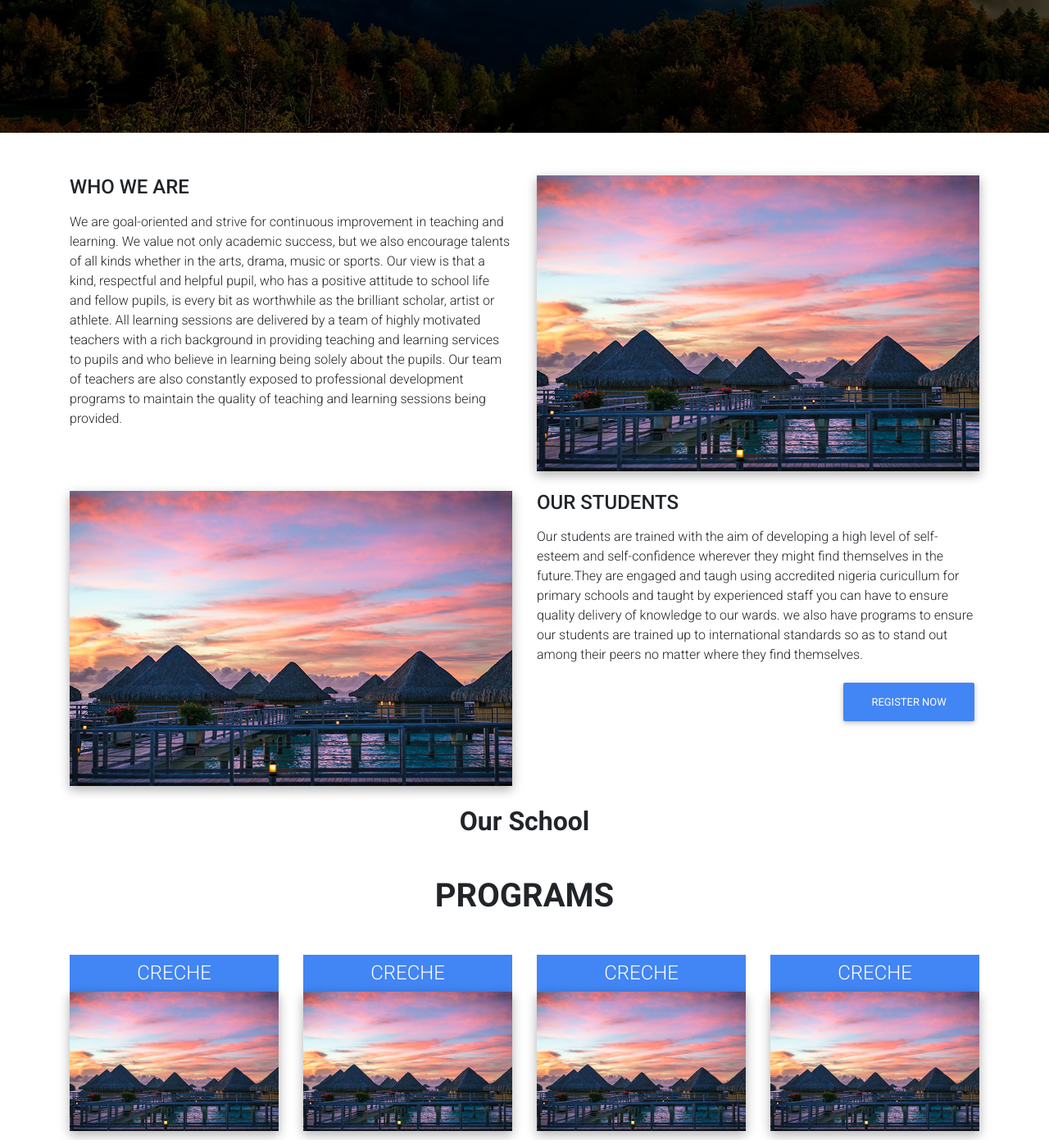
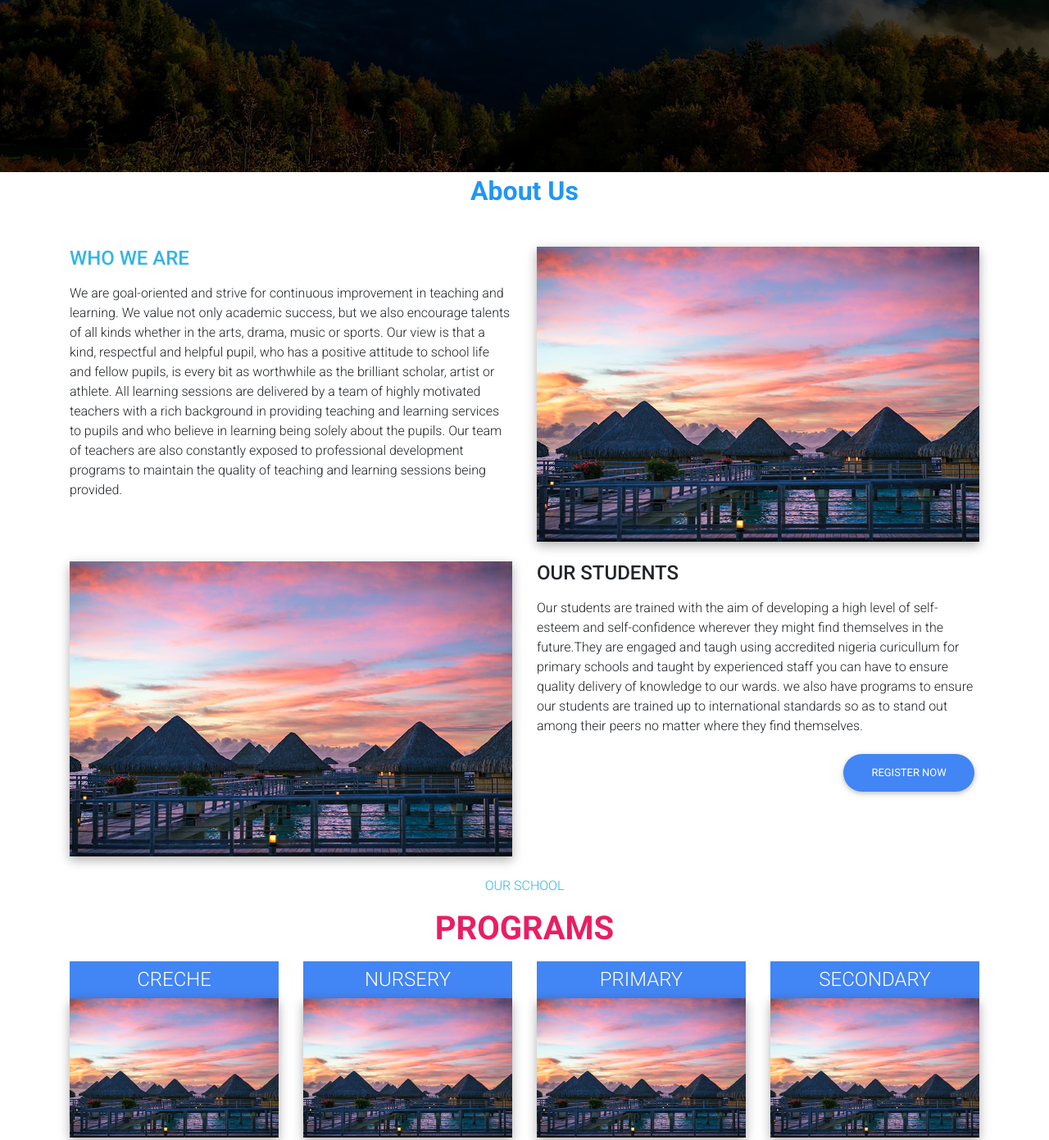
Before and after one commit to ridbay/Landing-Page-Bootsrap, a plain HTML site: page index2.html in a window 1280 px wide. Shown: the part 720-2111 px from the top of the page at 82% size. Drawn offline with Linux system fonts and the light colour scheme.

Commit message:
School HomePage

```diff
--- a/css/style.css
+++ b/css/style.css
@@ -17,6 +17,10 @@ header,
     background-color: #24355c;
 }
 
+.button-radius {
+    border-radius: 24px;
+    cursor: pointer;
+}
 
 @media (max-width: 768px) {
     .navbar:not(.top-nav-collapse) {
--- a/index2.html
+++ b/index2.html
@@ -24,7 +24,7 @@
 
     <!--Main Navigation-->
     <header>
-        <div class="container-fluid primary-color">
+        <div class="container-fluid primary-color pb-5">
             <div class="row">
                 <div class="col-md-4">
                     <div>+2348078197526</div>
@@ -110,8 +110,8 @@
 
                             <!-- Description -->
                             <h4 class="white-text my-4">THE PLACE OF ACADEMIC EXCELLENCE</h4>
-                            <button type="button" class="btn pink white-text">Learn more</button>
-                            <button type="button" class="btn white pink-text">Admission</button>
+                            <button type="button" class="btn pink white-text button-radius">Learn more</button>
+                            <button type="button" class="btn white pink-text button-radius">Admission</button>
 
                         </div>
 
@@ -130,25 +130,18 @@
     <main class="mt-5">
         <div class="container">
 
-            <!--Section: Examples-->
-            <section id="examples">
-
-
-
-            </section>
-            <!--Section: Examples-->
-
             <!--Section: Gallery-->
-            <section id="gallery">
+            <section id="gallery text-center">
 
                 <!-- Heading -->
-                <h2 class="mb-5 font-weight-bold text-center">About Us</h2>
+                <h2 class="mb-5 mt-10 font-weight-bold text-center white-text">About Us</h2>
+                <h2 class="mb-5 mt-10 font-weight-bold text-center blue-text">About Us</h2>
 
                 <!--Grid row-->
                 <div class="row">
                     <!--Grid column-->
                     <div class="col-md-6 mb-4">
-                        <h4 class="mb-3 text-uppercase"><strong>Who we are</strong></h4>
+                        <h4 class="mb-3 text-uppercase text-info"><strong>Who we are</strong></h4>
                         <p>We are goal-oriented and strive for continuous improvement in teaching and learning. We value
                             not only academic success, but we also encourage talents of all kinds whether in the arts,
                             drama, music or sports. Our view is that a kind, respectful and helpful pupil, who has a
@@ -193,7 +186,7 @@
                             ensure our students are trained up to international standards so as to stand out among their
                             peers no matter where they find themselves.</p>
                             <div class="row">
-                                <div class="col-12"><button class="btn btn-primary float-right">Register Now</button></div>
+                                <div class="col-12"><button class="btn btn-primary float-right button-radius">Register Now</button></div>
 
                             </div>
 
@@ -205,9 +198,9 @@
             </section>
             <!--Section: Gallery-->
             <!--Section: Best Features-->
-            <section id="best-features">
-                <h2 class="mb-5 font-weight-bold text-center">Our School</h2>
-                <h1 class="mb-5 font-weight-bold text-center text-uppercase">Programs</h1>
+            <section id="best-features" class="mb-5">
+                <p class=" text-center text-info text-uppercase">Our School</p>
+                <h1 class="mb-3 font-weight-bold text-center text-uppercase pink-text">Programs</h1>
                 <!--Grid row-->
                 <div class="row">
 
@@ -228,7 +221,7 @@
                     <!--Grid column-->
                     <div class="col-lg-3 col-md-3 mb-4">
                         <div class="container-fluid primary-color">
-                            <h4 class="text-center white-text py-2 my-0">CRECHE</h4>
+                            <h4 class="text-center white-text py-2 my-0">NURSERY</h4>
                         </div>
                         <div class="view overlay z-depth-1-half">
                             <img src="./img/48.jpg" class="img-fluid">
@@ -242,7 +235,7 @@
                     <!--Grid column-->
                     <div class="col-lg-3 col-md-3 mb-4">
                         <div class="container-fluid primary-color">
-                            <h4 class="text-center white-text py-2 my-0">CRECHE</h4>
+                            <h4 class="text-center white-text py-2 my-0">PRIMARY</h4>
                         </div>
                         <div class="view overlay z-depth-1-half">
                             <img src="./img/48.jpg" class="img-fluid">
@@ -257,7 +250,7 @@
                     <!--Grid column-->
                     <div class="col-lg-3 col-md-3 mb-4">
                         <div class="container-fluid primary-color">
-                            <h4 class="text-center white-text py-2 my-0">CRECHE</h4>
+                            <h4 class="text-center white-text py-2 my-0">SECONDARY</h4>
                         </div>
                         <div class="view overlay z-depth-1-half">
                             <img src="./img/48.jpg" class="img-fluid">
```
